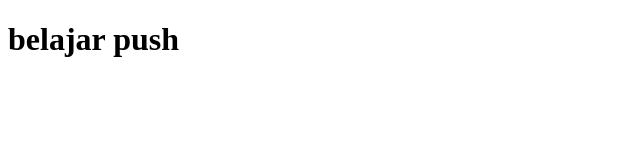
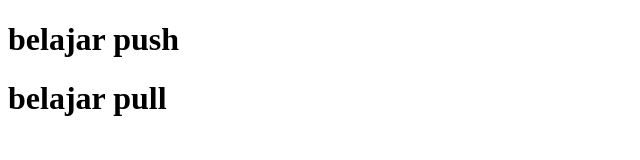
Before and after one commit to whoisryu/belajar-niomic, a plain HTML site: page branch.html in a window 1280 px wide. Shown: the whole page, without its empty margins (0-640 px from the left). Drawn offline with Linux system fonts and the light colour scheme.

Commit message:
nambah h1 pull

```diff
--- a/branch.html
+++ b/branch.html
@@ -6,5 +6,6 @@
   </head>
   <body>
     <h1>belajar  push</h1>
+    <h1>belajar pull</h1>
   </body>
 </html>
```
